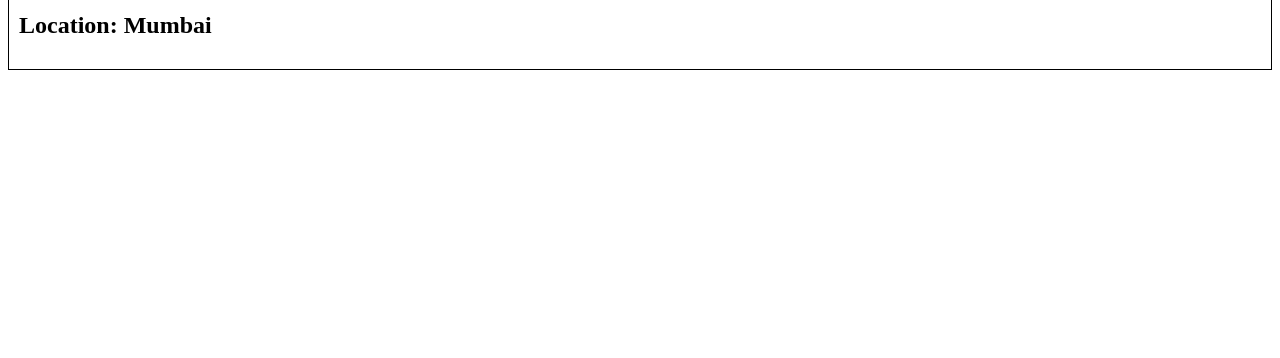
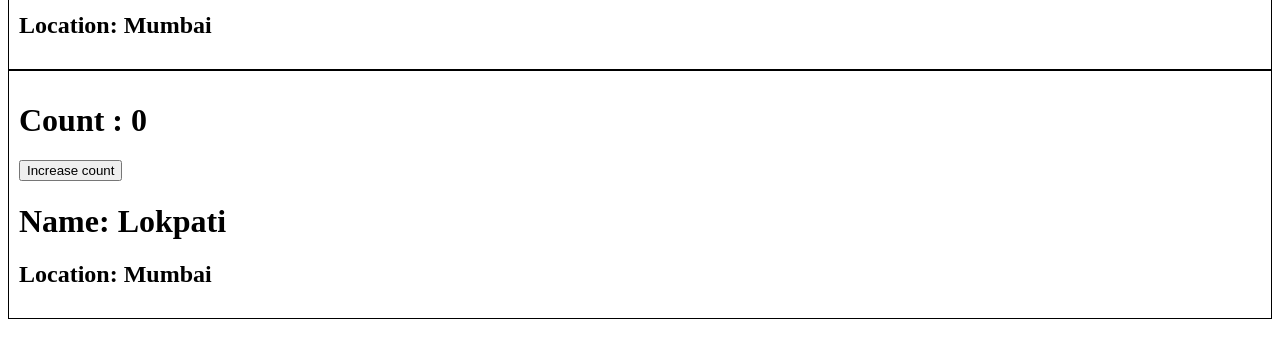
Before and after one commit to Lokpati/loky-restaurant-react, a React (Vite) app: page /contact-us in a window 1280 px wide. Shown: the part 424-782 px from the top of the page. Built offline with nearby package versions, Linux system fonts and the light colour scheme.

Commit message:
feat : life cycle

```diff
--- a/src/components/Contact.js
+++ b/src/components/Contact.js
@@ -5,6 +5,7 @@ const Contact = () => {
     <div>
       <h1>This is Contact Us Page </h1>
       <UserClass name={"Lokpati"} location={"Mumbai"} />
+      <UserClass name={"Lokpati"} location={"Mumbai"} />
     </div>
   );
 };
```
Also changed, not shown: 1 other file (tests, documents, lock files or other folders).
